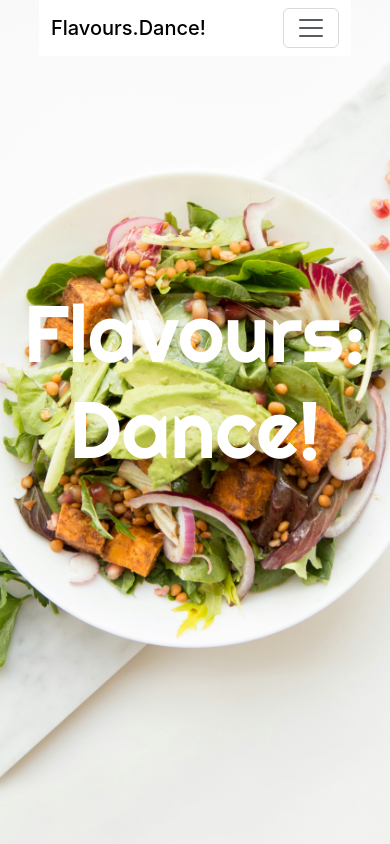
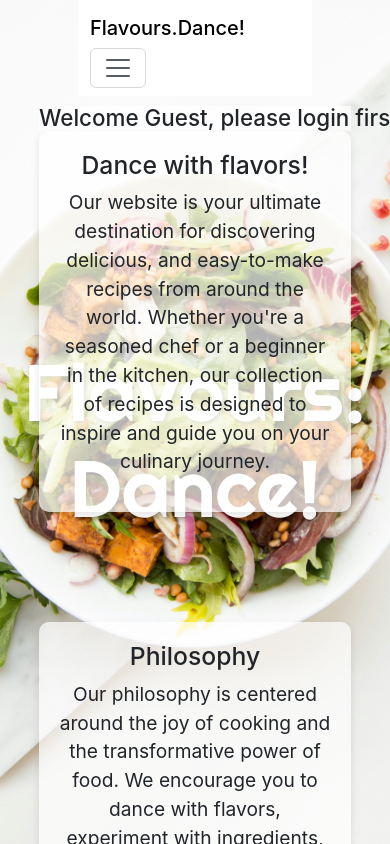
Before and after one commit to AlexGoesCode/R-Vite-TS-Recipes, a React (Vite) app: page / in a window 390 px wide. Shown: the top 844 px of the page. Built offline with nearby package versions, Linux system fonts and the light colour scheme; no server answers.

Commit message:
Home page styled w text

```diff
--- a/index.html
+++ b/index.html
@@ -2,6 +2,9 @@
 <html lang="en">
   <head>
     <meta charset="UTF-8" />
+    <meta name="viewport" content="width=device-width, initial-scale=1.0" />
+    <title>Flavours Dance</title>
+    <!-- This is the text that will appear in the browser tab -->
     <link
       rel="stylesheet"
       href="https://cdn.jsdelivr.net/npm/bootstrap@5.3.2/dist/css/bootstrap.min.css"
@@ -14,8 +17,6 @@
       href="https://fonts.googleapis.com/css2?family=Righteous&display=swap"
       rel="stylesheet"
     />
-
-    <meta name="viewport" content="width=device-width, initial-scale=1.0" />
   </head>
   <body>
     <div id="root" class="root"></div>
--- a/src/components/custom-navbar/CustomNavbar.css
+++ b/src/components/custom-navbar/CustomNavbar.css
@@ -1,6 +1,6 @@
 /* Mobile-first styles */
 .navbar {
-  width: 80%; /* Ensure the navbar takes the full width */
+  width: 60%; /* Ensure the navbar takes the full width */
   background-color: #fff; /* Optional: To make sure the navbar has a background */
   z-index: 1000; /* Optional: To make sure the navbar is above other elements */
 }
--- a/src/components/search-bar/SearchBar.tsx
+++ b/src/components/search-bar/SearchBar.tsx
@@ -4,6 +4,8 @@ interface SearchBarProps {
   selectedDiet: string;
   handleDietChange: (event: React.ChangeEvent<HTMLSelectElement>) => void;
   handleSearchClick: () => void;
+  ingredient: string;
+  handleIngredientChange: (event: React.ChangeEvent<HTMLInputElement>) => void;
 }
 
 function SearchBar(props: SearchBarProps) {
@@ -25,11 +27,25 @@ function SearchBar(props: SearchBarProps) {
         <option value='whole30'>Whole30</option>
       </select>
       <input
+        className='ingredientInput' // Added this input
+        type='text'
+        value={props.ingredient}
+        onChange={props.handleIngredientChange}
+        placeholder='Search by ingredient...'
+      />
+      <input
         className='searchInput'
         type='text'
         value={props.inputValue}
         onChange={props.handleInputChange}
-        placeholder='Search for recipes...'
+        placeholder='Search for recipes by name...'
+      />
+      <input
+        className='ingredientInput'
+        type='text'
+        value={props.ingredient}
+        onChange={props.handleIngredientChange}
+        placeholder='Search for recipes by ingredient...'
       />
       <button className='searchButton' onClick={props.handleSearchClick}>
         Search
--- a/src/pages/home/Home.css
+++ b/src/pages/home/Home.css
@@ -5,29 +5,24 @@
 }
 
 .centered-container {
-  display: flex;
-  justify-content: center;
-  align-items: center;
-  height: calc(
-    100vh
-  ); /* Adjust this value based on the height of your navbar */
+  position: relative; /* Allow absolute positioning within */
+  height: 100vh;
   text-align: center;
-  flex-direction: column;
 }
 
 .h1-container {
-  display: flex;
-  justify-content: top;
-  align-items: top;
-  margin-top: -450px;
-  font-size: x-small;
+  position: absolute;
+  top: 20px; /* Adjust as needed */
+  left: 50%;
+  transform: translateX(-50%);
+  font-size: 7px;
 }
 
 .h2-container {
-  display: flex;
-  justify-content: center;
-  align-items: center;
-  margin-top: 220px; /* Adjust this value to move h2 */
+  position: absolute;
+  top: 40%; /* Adjust as needed */
+  left: 50%;
+  transform: translate(-50%, -50%);
   font-family: 'Righteous', sans-serif;
   font-weight: 500;
   font-style: normal;
@@ -36,4 +31,66 @@
 
 .h2-container h2 {
   font-size: 5em;
+  text-shadow: 2px 2px 4px rgba(0, 0, 0, 0.3); /* Add shadow */
 }
+
+.home-container {
+  position: relative; /* Container for absolute positioning of the blocks */
+  width: 100%;
+  height: 100%;
+}
+
+.intro-block {
+  position: absolute;
+  top: 20%; /* Adjust as needed */
+  left: 10%; /* Adjust as needed */
+  background-color: rgba(255, 255, 255, 0.2); /* Semi-transparent background */
+  border-radius: 10px;
+  padding: 20px;
+  box-shadow: 0 4px 8px rgba(0, 0, 0, 0.1);
+  font-size: 1.2em;
+  width: 500px;
+  margin-left: -910px;
+  margin-top: -20px;
+}
+
+.philosophy-block {
+  position: absolute;
+  bottom: 20%; /* Adjust as needed */
+  right: 10%; /* Adjust as needed */
+  background-color: rgba(255, 255, 255, 0.2); /* Semi-transparent background */
+  border-radius: 10px;
+  padding: 20px;
+  box-shadow: 0 4px 8px rgba(0, 0, 0, 0.1);
+  font-size: 1.2em;
+  margin-right: -880px;
+  width: 500px;
+  margin-bottom: +80px;
+}
+
+@media (max-width: 768px) {
+  .h1-container,
+  .intro-block,
+  .philosophy-block {
+    position: static; /* Reset to normal flow on smaller screens */
+    transform: none; /* Reset transformations */
+    margin: 10px auto; /* Center on smaller screens */
+    width: 80%; /* Full width on smaller screens */
+    background-color: rgba(255, 255, 255, 0.7);
+  }
+
+  .home-container {
+    display: flex;
+    flex-direction: column;
+    align-items: center;
+    margin-top: 0px;
+  }
+
+  .intro-block {
+    margin-top: -10px;
+  }
+
+  .philosophy-block {
+    margin-top: 100px;
+  }
+}
--- a/src/pages/home/Home.tsx
+++ b/src/pages/home/Home.tsx
@@ -8,12 +8,38 @@ const Home = () => {
   return (
     <div className='centered-container'>
       <div className='h1-container'>
-        <h1>Welcome {user ? user.email : 'Guest'}</h1>
+        <h1>
+          Welcome&nbsp;{user ? user.email : 'Guest'}
+          ,&nbsp;please&nbsp;login&nbsp;first!
+        </h1>
       </div>
       <div className='h2-container'>
         <h2>
-          Flavours:<br></br>Dance!
+          Flavours:
+          <br />
+          Dance!
         </h2>
+      </div>
+      <div className='home-container'>
+        <div className='intro-block'>
+          <h2>Dance with flavors!</h2>
+          <p>
+            Our website is your ultimate destination for discovering delicious,
+            and easy-to-make recipes from around the world. Whether you're a
+            seasoned chef or a beginner in the kitchen, our collection of
+            recipes is designed to inspire and guide you on your culinary
+            journey.
+          </p>
+        </div>
+        <div className='philosophy-block'>
+          <h2>Philosophy</h2>
+          <p>
+            Our philosophy is centered around the joy of cooking and the
+            transformative power of food. We encourage you to dance with
+            flavors, experiment with ingredients, and embrace the creativity
+            that comes with preparing meals.
+          </p>
+        </div>
       </div>
     </div>
   );
--- a/src/pages/recipes/Recipes.css
+++ b/src/pages/recipes/Recipes.css
@@ -66,12 +66,23 @@
 
 .filterSelect {
   position: fixed;
-  top: 30%;
+  top: 25%;
   left: 50%;
   transform: translate(-50%, -50%);
   width: 250px;
   height: 40px;
   margin-bottom: 20px;
+  padding: 7px;
+}
+
+.ingredientInput {
+  /* New styles for ingredient input */
+  position: fixed;
+  top: 30%; /* Position adjusted above search input */
+  left: 50%;
+  transform: translate(-50%, -50%);
+  width: 250px;
+  height: 40px;
   padding: 7px;
 }
 
--- a/src/pages/recipes/Recipes.tsx
+++ b/src/pages/recipes/Recipes.tsx
@@ -15,6 +15,7 @@ type Character = {
 const Recipes = () => {
   const [inputValue, setInputValue] = useState(''); // Manage the input value
   const [searchQuery, setSearchQuery] = useState(''); // Manage the search query state
+  const [ingredient, setIngredient] = useState(''); // Manage the ingredient filter
   const [recipes, setRecipes] = useState<Recipe[]>([]); // Manage the fetched recipes
   const [loading, setLoading] = useState(false); // Manage loading state
   const [error, setError] = useState<string | null>(null); // Manage error state
@@ -33,15 +34,22 @@ const Recipes = () => {
     setSelectedDiet(event.target.value);
   };
 
+  const handleIngredientChange = (
+    event: React.ChangeEvent<HTMLInputElement>
+  ) => {
+    setIngredient(event.target.value.trim().toLowerCase());
+  };
+
   const fetchRecipesFromAPI = async (
     query: string,
     diet: string,
+    ingredient: string,
     page: number = 1
   ) => {
     const API_URL = `https://api.spoonacular.com/recipes/complexSearch`;
     try {
       const response = await fetch(
-        `${API_URL}?apiKey=${API_KEY}&query=${query}&diet=${diet}&number=3&offset=${
+        `${API_URL}?apiKey=${API_KEY}&query=${query}&diet=${diet}&includeIngredients=${ingredient}&number=3&offset=${
           (page - 1) * 3
         }`
       );
@@ -87,7 +95,12 @@ const Recipes = () => {
     setLoading(true);
     setError(null);
     try {
-      const apiRecipes = await fetchRecipesFromAPI(query, selectedDiet, page);
+      const apiRecipes = await fetchRecipesFromAPI(
+        query,
+        selectedDiet,
+        ingredient,
+        page
+      );
       setRecipes(apiRecipes);
       setResultsDisplayed(true);
       const root = document.getElementById('root');
@@ -105,7 +118,7 @@ const Recipes = () => {
   const handleSearchClick = () => {
     setSearchQuery(inputValue);
     setCurrentPage(1);
-    if (inputValue) {
+    if (inputValue || ingredient) {
       fetchRecipes(inputValue, 1);
     }
   };
@@ -169,6 +182,8 @@ const Recipes = () => {
         selectedDiet={selectedDiet}
         handleDietChange={handleDietChange}
         handleSearchClick={handleSearchClick}
+        ingredient={ingredient}
+        handleIngredientChange={handleIngredientChange}
       />
       {loading && <p>Loading...</p>}
       {error && <p>{error}</p>}
```
